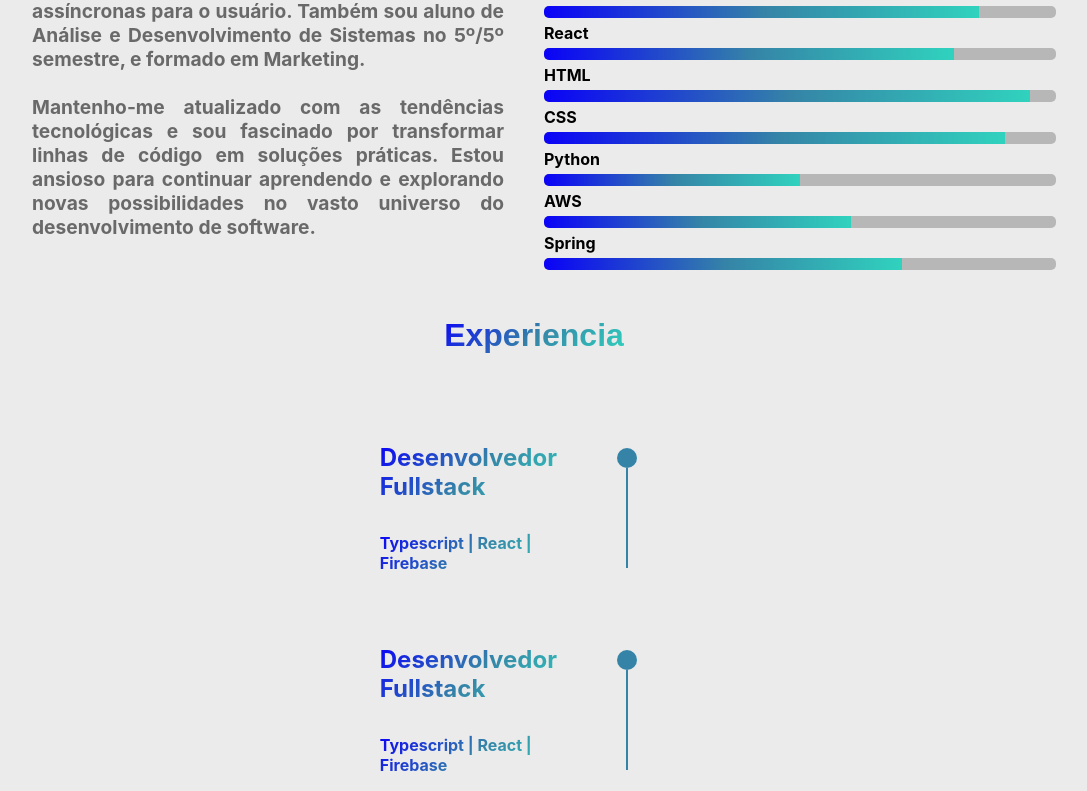
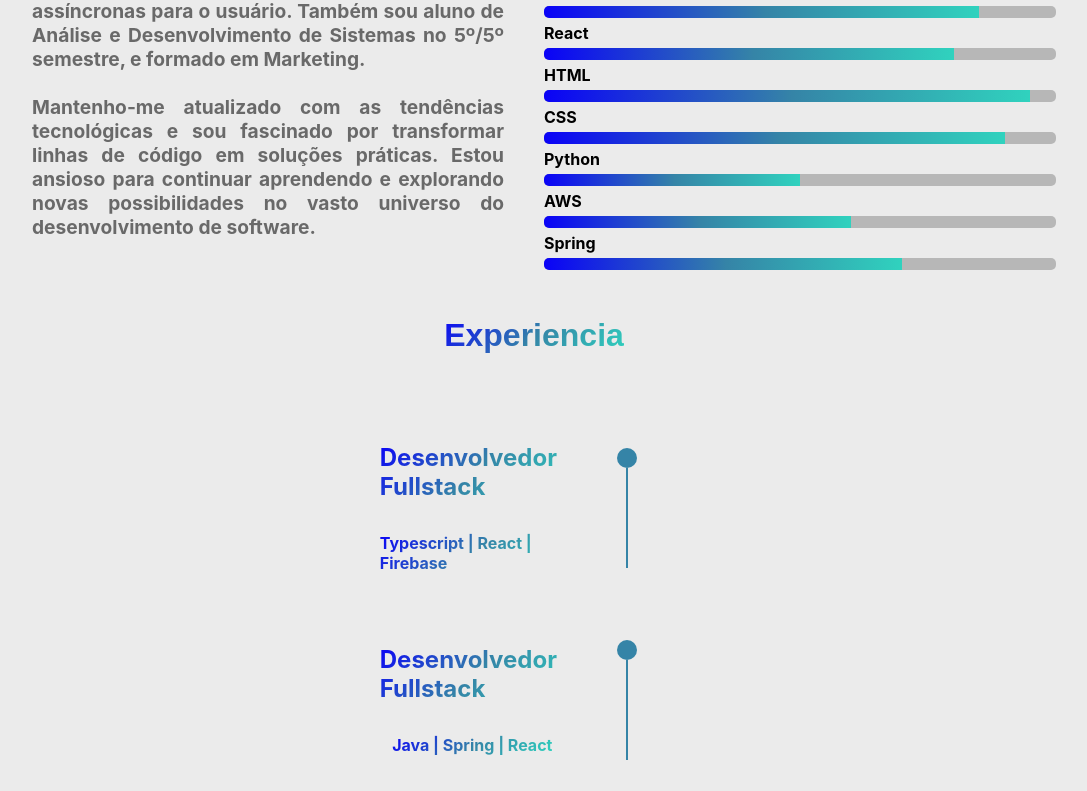
Before and after one commit to GabrielSilva0109/Portfolio, a React (Create React App) app: page /sobre in a window 1280 px wide. Shown: the part 289-1080 px from the top of the page, without its empty margins (106-1193 px from the left). Built offline with nearby package versions, Linux system fonts and the light colour scheme.

Commit message:
Update Experience.tsx

```diff
--- a/src/components/About/Experience.tsx
+++ b/src/components/About/Experience.tsx
@@ -117,7 +117,7 @@ const Experience: React.FC = () => {
             <Content>
               <Right>
                 <Title>Desenvolvedor Fullstack</Title>
-                <Skill>Typescript | React | Firebase</Skill>
+                <Skill>Java | Spring | React</Skill>
               </Right>
 
               <Left>
```
